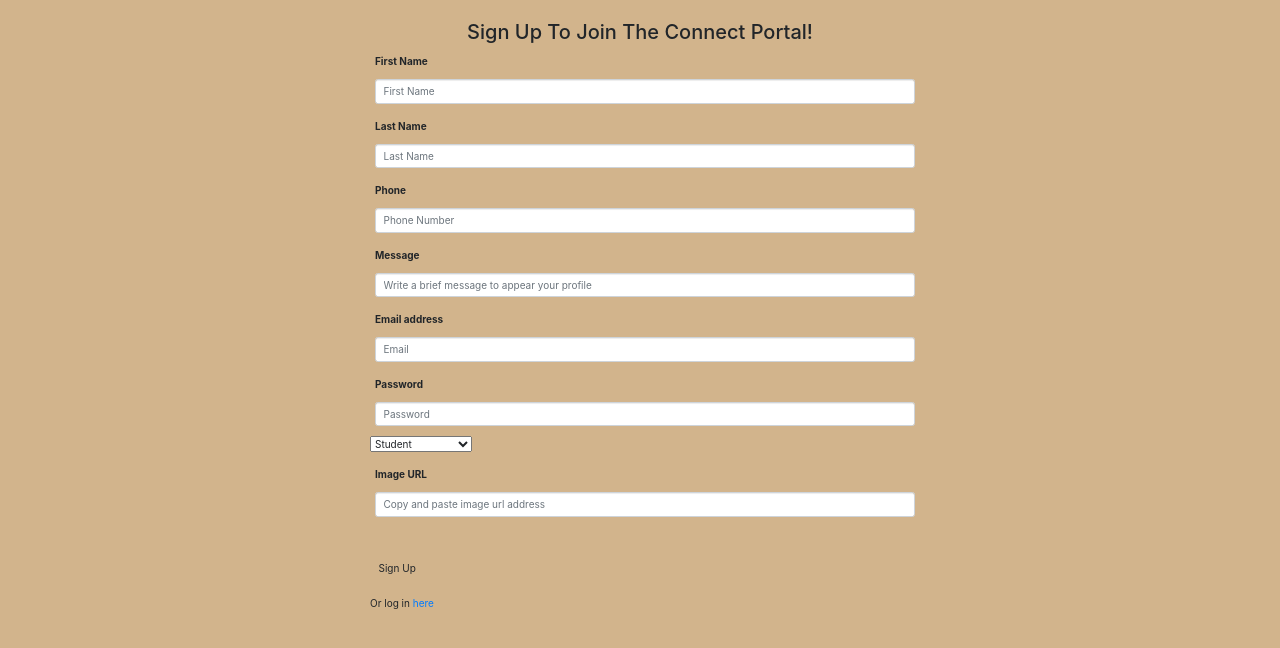
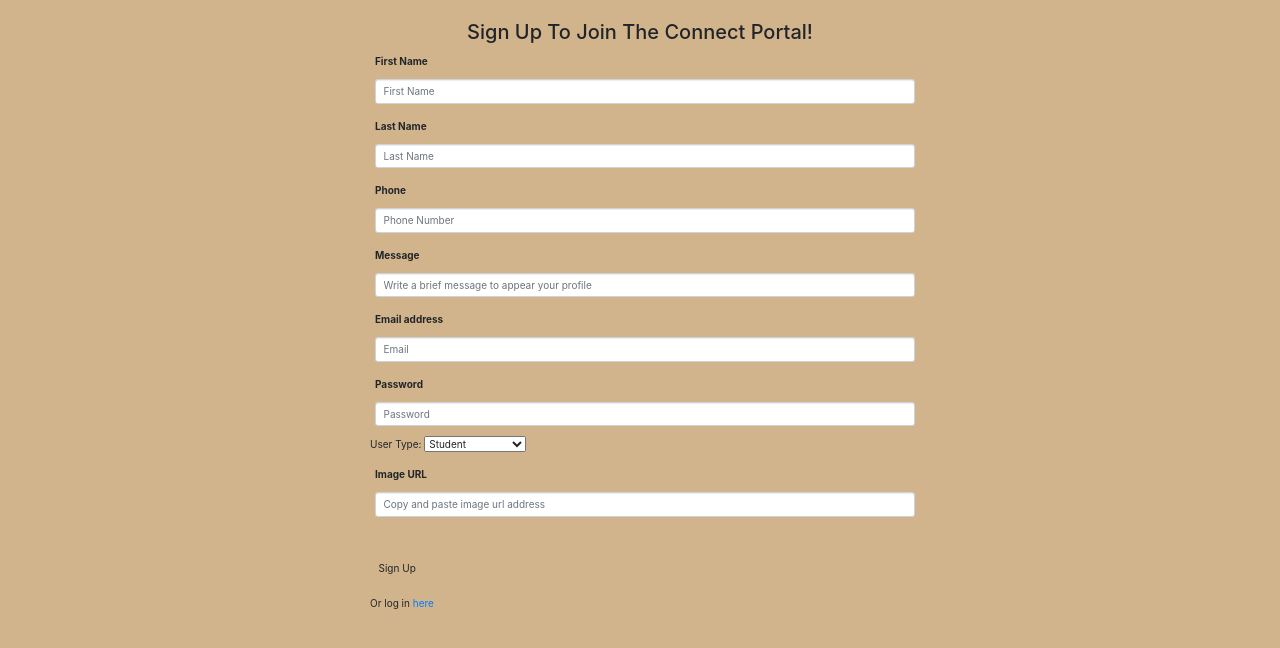
Before and after one commit to haverab/Project2, a website: page public/signup.html in a window 1280 px wide. Shown: the part 62-710 px from the top of the page. Drawn offline with nearby package versions, Linux system fonts and the light colour scheme.

Commit message:
added missing label to signup.html

```diff
--- a/public/signup.html
+++ b/public/signup.html
@@ -50,6 +50,7 @@
           </div>
 
           <div class="form-group">
+            User Type:
             <select name="user type" id="userType">
               <option value="student">Student</option>
               <option value="recruiter">Recruiter</option>
```
